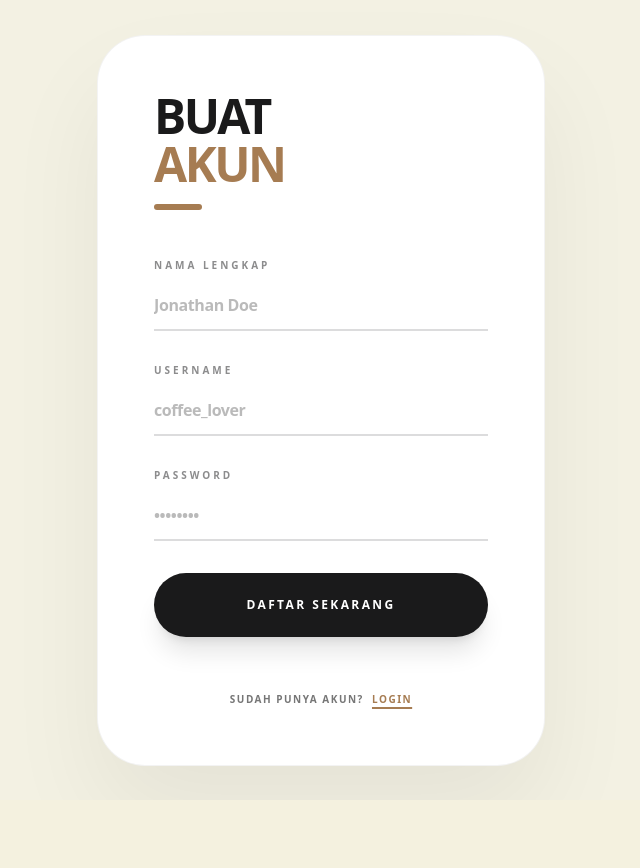
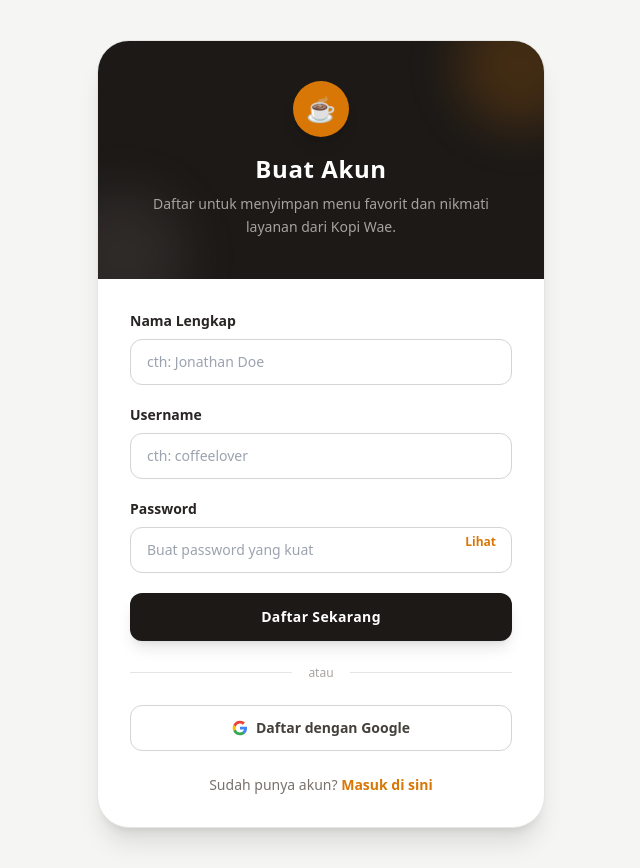
Before and after one commit to ravinradityaaa/project-web-coffee-shop, a React (Vite) app: page /register in a window 1280 px wide. Shown: the whole page, without its empty margins (319-959 px from the left). Before the commit the page ends 800 px from the top, so only its background shows below. Built offline with nearby package versions, Linux system fonts and the light colour scheme.

Commit message:
ngubah tampilan register

```diff
--- a/src/pages/user/Register.jsx
+++ b/src/pages/user/Register.jsx
@@ -1,106 +1,180 @@
-import { useState } from 'react';
-import { useNavigate } from 'react-router-dom'; // 1. Import useNavigate
+import React, { useState } from "react";
+import { useNavigate } from "react-router-dom";
 
 export default function Register() {
-  // 2. Inisialisasi hook navigasi
   const navigate = useNavigate();
 
   const [formData, setFormData] = useState({
-    fullName: '',
-    username: '',
-    password: ''
+    fullName: "",
+    username: "",
+    password: "",
   });
+
+  const [showPassword, setShowPassword] = useState(false);
+  const [loadingRegister, setLoadingRegister] = useState(false);
+  const [pesan, setPesan] = useState({ tipe: "", teks: "" });
+
+  const handleChange = (e) => {
+    const { name, value } = e.target;
+    setFormData({
+      ...formData,
+      [name]: value,
+    });
+  };
 
   const handleSubmit = (e) => {
     e.preventDefault();
+    setPesan({ tipe: "", teks: "" });
+
+    const namaBersih = formData.fullName.trim();
+    const usernameBersih = formData.username.trim();
+    const passwordBersih = formData.password.trim();
+
+    if (!namaBersih || !usernameBersih || !passwordBersih) {
+      setPesan({ tipe: "error", teks: "Semua kolom wajib diisi untuk mendaftar." });
+      return;
+    }
+
+    setLoadingRegister(true);
+
+    // Simulasi loading pendaftaran
+    setTimeout(() => {
       console.log("Mendaftar dengan:", formData);
-    alert(`Selamat bergabung, ${formData.username}! Silakan login.`);
+      alert(`Selamat bergabung, ${usernameBersih}! Silakan login.`);
+      setLoadingRegister(false);
 
-    // 3. Arahkan ke rute /login setelah sukses daftar
+      // Arahkan ke rute /login setelah sukses daftar
       navigate('/login');
+    }, 800);
   };
 
   return (
-    <div className="w-full min-h-screen flex items-center justify-center p-6 bg-[#F3F1E3] text-[#1A1A1B] font-sans tracking-tight">
+    <main className="min-h-screen bg-stone-100 flex items-center justify-center px-4 py-10 font-sans">
 
-      {/* CARD FORM */}
-      <div className="w-full max-w-md rounded-[3rem] p-10 md:p-14 bg-white text-[#1A1A1B] shadow-[0_50px_100px_rgba(0,0,0,0.06)] border border-[#1A1A1B]/5">
+      {/* Container Utama (Card di Tengah) */}
+      <div className="w-full max-w-md bg-white rounded-[2rem] shadow-xl overflow-hidden border border-stone-200">
 
-        {/* Header Title */}
-        <div className="mb-12">
-          <h2 className="text-4xl md:text-5xl font-black tracking-tighter uppercase leading-none">
-            BUAT <br />
-            <span className="text-[#A67C52]">AKUN</span>
-          </h2>
-          <div className="h-1.5 w-12 bg-[#A67C52] mt-4 rounded-full"></div>
+        {/* --- Header Card Gelap (Aksen Tema Kopi Wae) --- */}
+        <div className="bg-stone-900 px-8 py-10 text-center relative overflow-hidden">
+          {/* Efek Gradasi Blur di Background Header */}
+          <div className="absolute -top-10 -right-10 w-32 h-32 bg-amber-600/20 rounded-full blur-xl"></div>
+          <div className="absolute -bottom-10 -left-10 w-32 h-32 bg-stone-500/20 rounded-full blur-xl"></div>
+
+          <div className="relative z-10 flex flex-col items-center">
+            <div
+              className="w-14 h-14 rounded-full bg-amber-600 text-white flex items-center justify-center font-bold text-2xl mb-4 shadow-lg cursor-pointer hover:scale-105 transition-transform"
+              onClick={() => navigate('/home')}
+              title="Kembali ke Beranda"
+            >
+              ☕
+            </div>
+            <h2 className="text-2xl font-bold text-white tracking-wide">Buat Akun</h2>
+            <p className="text-stone-400 mt-2 text-sm leading-relaxed">
+              Daftar untuk menyimpan menu favorit dan nikmati layanan dari Kopi Wae.
+            </p>
+          </div>
         </div>
 
-        {/* Form Fields */}
-        <form onSubmit={handleSubmit} className="space-y-8">
+        {/* --- Bagian Bawah Card (Form Inputs) --- */}
+        <div className="p-8">
+          {pesan.teks && (
+            <div className={`mb-6 rounded-xl p-4 text-sm font-semibold text-center transition-all ${pesan.tipe === "success" ? "bg-green-50 text-green-700 border border-green-200" : "bg-red-50 text-red-600 border border-red-200"}`}>
+              {pesan.teks}
+            </div>
+          )}
 
-          {/* Input: Nama Lengkap */}
-          <div className="group">
-            <label className="text-[10px] font-black uppercase tracking-[0.3em] text-[#1A1A1B]/50 mb-2 block">
-              Nama Lengkap
-            </label>
+          <form onSubmit={handleSubmit} className="space-y-5" autoComplete="off">
+            <div>
+              <label className="block text-sm font-semibold text-stone-800 mb-2">Nama Lengkap</label>
               <input
                 type="text"
-              required
-              placeholder="Jonathan Doe"
-              className="w-full bg-transparent border-b-2 border-[#1A1A1B]/15 focus:border-[#A67C52] py-3 outline-none transition-all font-bold placeholder:text-[#1A1A1B]/30 text-[#1A1A1B]"
-              onChange={(e) => setFormData({...formData, fullName: e.target.value})}
+                name="fullName"
+                value={formData.fullName}
+                onChange={handleChange}
+                placeholder="cth: Jonathan Doe"
+                autoComplete="off"
+                className="w-full border border-stone-300 rounded-xl px-4 py-3 outline-none focus:border-amber-600 focus:ring-2 focus:ring-amber-600/20 transition-all text-sm"
+                disabled={loadingRegister}
               />
             </div>
 
-          {/* Input: Username */}
-          <div className="group">
-            <label className="text-[10px] font-black uppercase tracking-[0.3em] text-[#1A1A1B]/50 mb-2 block">
-              Username
-            </label>
+            <div>
+              <label className="block text-sm font-semibold text-stone-800 mb-2">Username</label>
               <input
                 type="text"
-              required
-              placeholder="coffee_lover"
-              className="w-full bg-transparent border-b-2 border-[#1A1A1B]/15 focus:border-[#A67C52] py-3 outline-none transition-all font-bold placeholder:text-[#1A1A1B]/30 text-[#1A1A1B]"
-              onChange={(e) => setFormData({...formData, username: e.target.value})}
+                name="username"
+                value={formData.username}
+                onChange={handleChange}
+                placeholder="cth: coffeelover"
+                autoComplete="off"
+                className="w-full border border-stone-300 rounded-xl px-4 py-3 outline-none focus:border-amber-600 focus:ring-2 focus:ring-amber-600/20 transition-all text-sm"
+                disabled={loadingRegister}
               />
             </div>
 
-          {/* Input: Password */}
-          <div className="group">
-            <label className="text-[10px] font-black uppercase tracking-[0.3em] text-[#1A1A1B]/50 mb-2 block">
-              Password
-            </label>
+            <div>
+              <label className="block text-sm font-semibold text-stone-800 mb-2">Password</label>
+              <div className="relative">
                 <input
-              type="password"
-              required
-              placeholder="••••••••"
-              className="w-full bg-transparent border-b-2 border-[#1A1A1B]/15 focus:border-[#A67C52] py-3 outline-none transition-all font-bold placeholder:text-[#1A1A1B]/30 text-[#1A1A1B]"
-              onChange={(e) => setFormData({...formData, password: e.target.value})}
+                  type={showPassword ? "text" : "password"}
+                  name="password"
+                  value={formData.password}
+                  onChange={handleChange}
+                  placeholder="Buat password yang kuat"
+                  autoComplete="new-password"
+                  className="w-full border border-stone-300 rounded-xl px-4 py-3 pr-20 outline-none focus:border-amber-600 focus:ring-2 focus:ring-amber-600/20 transition-all text-sm"
+                  disabled={loadingRegister}
                 />
+                <button
+                  type="button"
+                  onClick={() => setShowPassword(!showPassword)}
+                  className="absolute right-4 top-1/2 -translate-y-1/2 text-xs text-amber-600 font-bold hover:text-amber-700"
+                  disabled={loadingRegister}
+                >
+                  {showPassword ? "Sembunyi" : "Lihat"}
+                </button>
+              </div>
             </div>
 
-          {/* Tombol Daftar */}
             <button
               type="submit"
-            className="w-full mt-6 py-6 rounded-full font-black text-xs uppercase tracking-[0.2em] bg-[#1A1A1B] text-white hover:bg-[#A67C52] shadow-xl transition-all duration-500 active:scale-95"
+              disabled={loadingRegister}
+              className={`w-full mt-2 py-3.5 rounded-xl font-bold tracking-wide transition-all text-sm ${loadingRegister ? "bg-stone-300 text-stone-500 cursor-not-allowed" : "bg-stone-900 text-white hover:bg-amber-700 shadow-lg hover:shadow-amber-700/30"}`}
             >
-            Daftar Sekarang
+              {loadingRegister ? "Memproses..." : "Daftar Sekarang"}
             </button>
           </form>
 
-        {/* Bottom Navigation */}
-        <div className="mt-12 text-center">
-          <button
-            type="button"
-            onClick={() => navigate('/login')} // 4. Arahkan ke rute /login saat tombol diklik
-            className="text-[10px] font-black uppercase tracking-[0.15em] text-[#1A1A1B]/60 hover:text-[#1A1A1B] transition-colors"
-          >
-            Sudah Punya Akun? <span className="text-[#A67C52] ml-1 underline decoration-2 underline-offset-4">LOGIN</span>
-          </button>
+          {/* Garis Pemisah */}
+          <div className="my-6 flex items-center gap-4">
+            <hr className="flex-1 border-stone-200" />
+            <span className="text-xs text-stone-400 font-medium">atau</span>
+            <hr className="flex-1 border-stone-200" />
           </div>
 
+          {/* Tombol Google */}
+          <button className="w-full border border-stone-300 py-3 rounded-xl font-bold text-stone-700 hover:bg-stone-50 hover:border-stone-400 transition-all flex items-center justify-center gap-2 text-sm">
+            <svg className="w-4 h-4" viewBox="0 0 24 24">
+              <path d="M22.56 12.25c0-.78-.07-1.53-.2-2.25H12v4.26h5.92c-.26 1.37-1.04 2.53-2.21 3.31v2.77h3.57c2.08-1.92 3.28-4.74 3.28-8.09z" fill="#4285F4"/>
+              <path d="M12 23c2.97 0 5.46-.98 7.28-2.66l-3.57-2.77c-.98.66-2.23 1.06-3.71 1.06-2.86 0-5.29-1.93-6.16-4.53H2.18v2.84C3.99 20.53 7.7 23 12 23z" fill="#34A853"/>
+              <path d="M5.84 14.09c-.22-.66-.35-1.36-.35-2.09s.13-1.43.35-2.09V7.07H2.18C1.43 8.55 1 10.22 1 12s.43 3.45 1.18 4.93l2.85-2.22.81-.62z" fill="#FBBC05"/>
+              <path d="M12 5.38c1.62 0 3.06.56 4.21 1.64l3.15-3.15C17.45 2.09 14.97 1 12 1 7.7 1 3.99 3.47 2.18 7.07l3.66 2.84c.87-2.6 3.3-4.53 6.16-4.53z" fill="#EA4335"/>
+            </svg>
+            Daftar dengan Google
+          </button>
+
+          {/* Link Login */}
+          <p className="text-center text-sm text-stone-500 mt-6">
+            Sudah punya akun?{" "}
+            <button
+              onClick={() => navigate('/login')}
+              className="text-amber-600 font-bold hover:underline"
+            >
+              Masuk di sini
+            </button>
+          </p>
         </div>
       </div>
+    </main>
   );
 }
```
Lines whose indentation alone changed are shown as unchanged.
